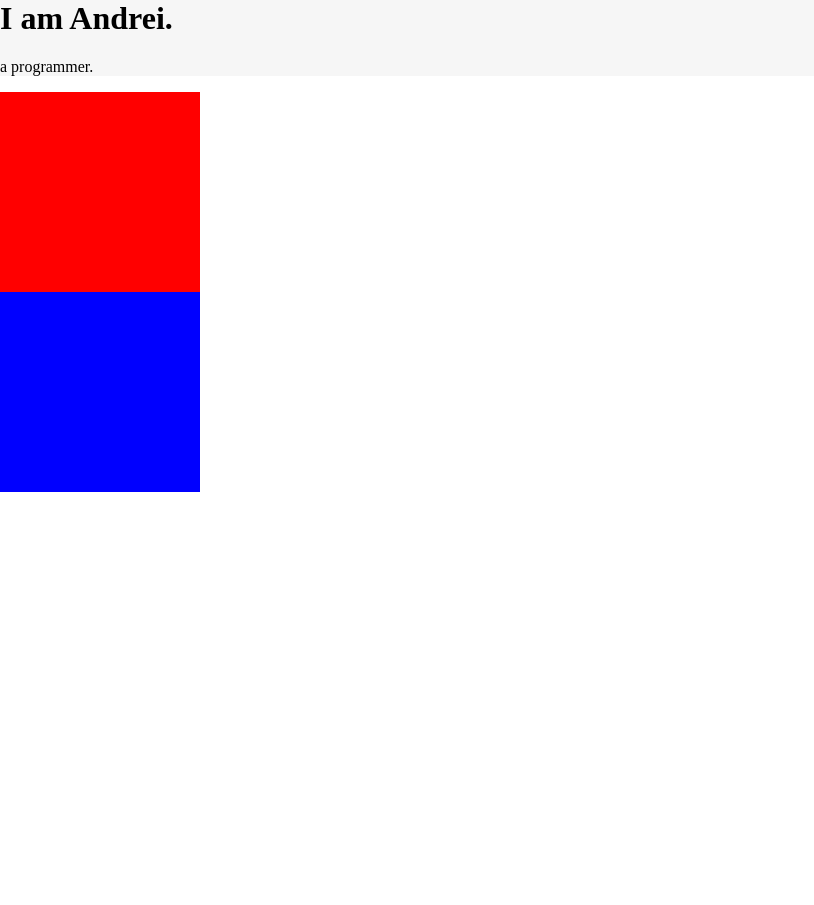
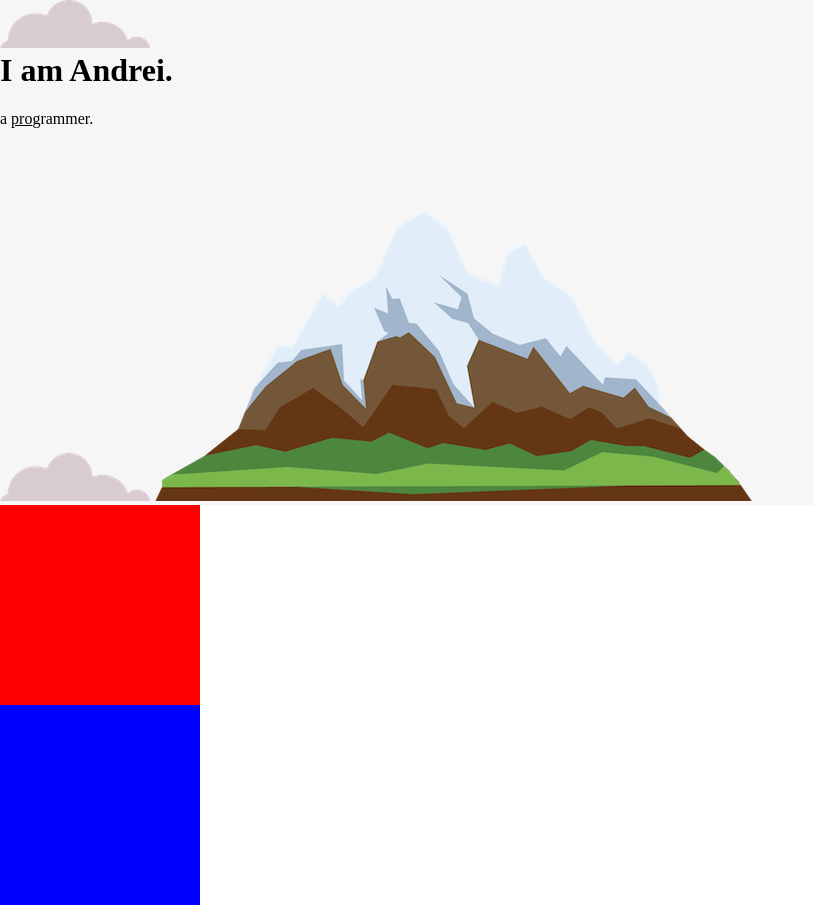
Before and after one commit to andreisas06/mysite, a plain HTML site: page index.html in a window 1280 px wide. Shown: the whole page, without its empty margins (0-814 px from the left). Before the commit the page ends 800 px from the top, so only its background shows below. Drawn offline with Linux system fonts and the light colour scheme.

Commit message:
added images

```diff
--- a/css/styles.css
+++ b/css/styles.css
@@ -28,3 +28,7 @@ body {
     width: 200px;
     height: 200px;
 }
+
+.pro{
+    text-decoration: underline;
+}
--- a/index.html
+++ b/index.html
@@ -10,8 +10,11 @@
     </head>
     <body>
         <div class="top-container">
+            <img src="images/cloud.png" alt="cloud-img">
             <h1>I am Andrei.</h1>
-            <p>a programmer.</p>
+            <p>a <span class="pro">pro</span>grammer.</p>
+            <img src="images/cloud.png" alt="cloud-img">
+            <img src="images/mountain.png" alt="mountain-img">
         </div>
         <div class="mid-container"></div>
         <div class="bottom-container"></div>
```
